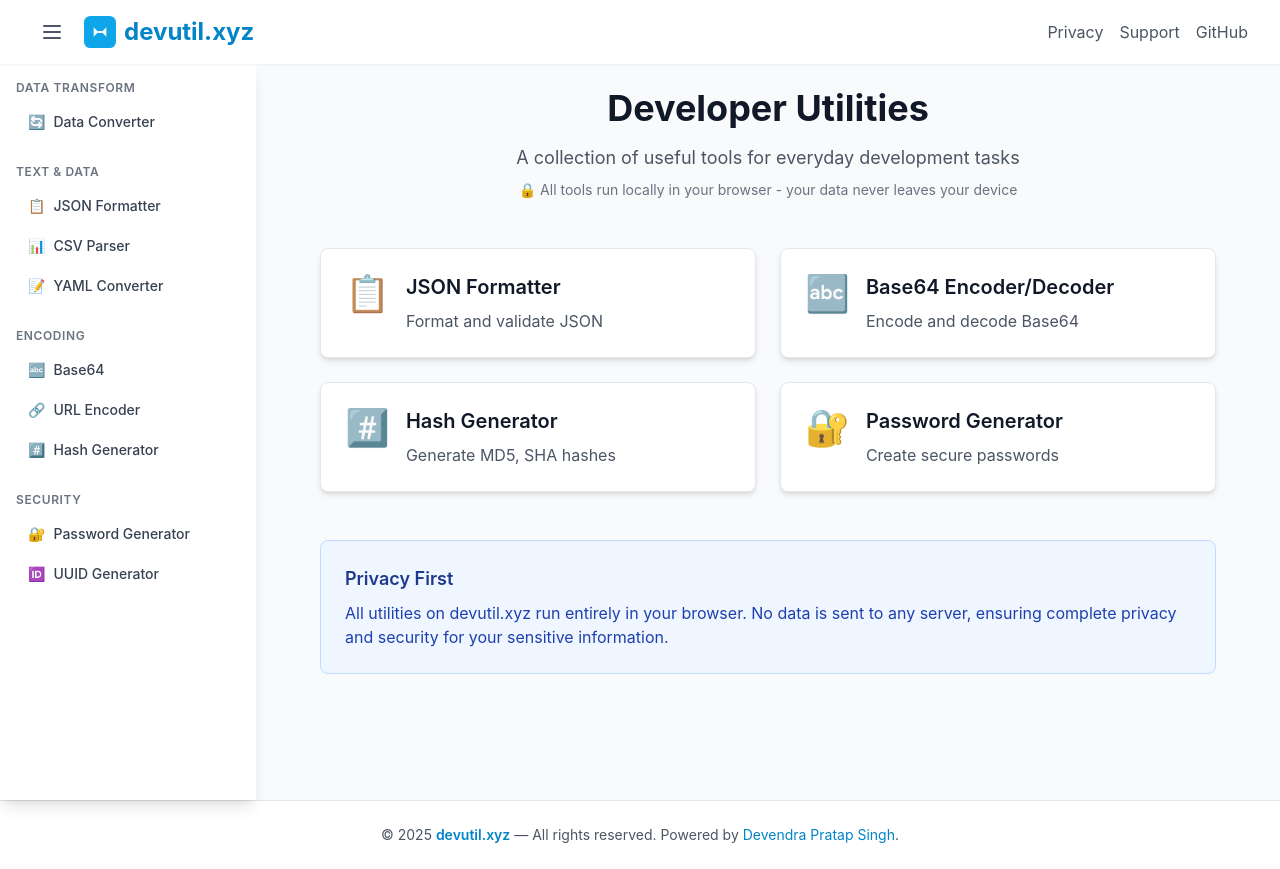
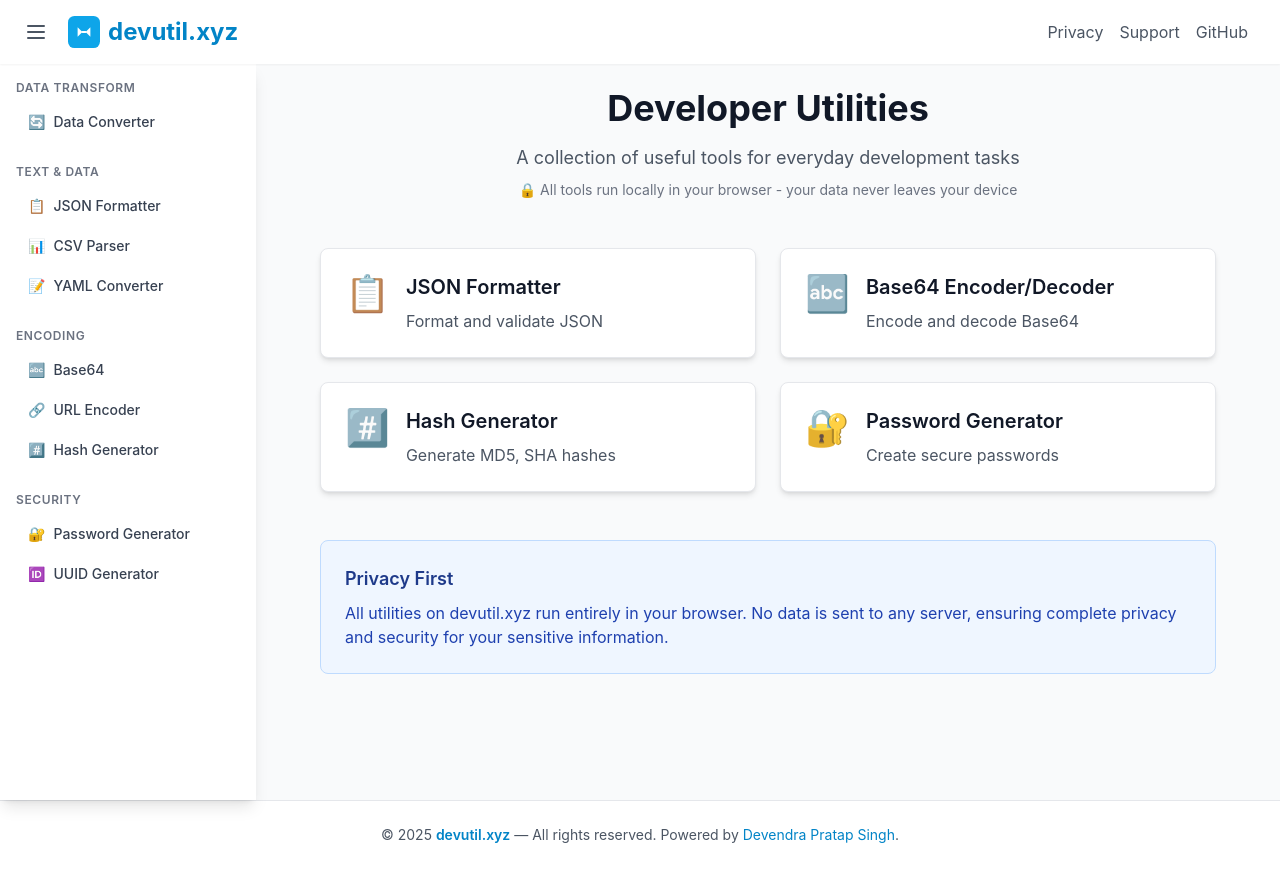
Before and after one commit to 0xdps/devutil, a React (Vite) app: page / in a window 1280 px wide. Built offline with nearby package versions, Linux system fonts and the light colour scheme.

Commit message:
style: adjust padding in Header component for improved layout

```diff
--- a/src/components/Header.tsx
+++ b/src/components/Header.tsx
@@ -52,7 +52,7 @@ export default function Header({ onMenuClick }: HeaderProps) {
     return (
         <>
             <header className="bg-white dark:bg-gray-800 shadow-sm w-full sticky top-0 z-10">
-                <div className="px-4 sm:px-6 lg:px-8">
+                <div className="pl-4 pr-4 sm:pr-6 lg:pr-8">
                     <div className="flex justify-between items-center h-16">
                         <div className="flex items-center gap-3">
                             {/* Hamburger menu button */}
```
